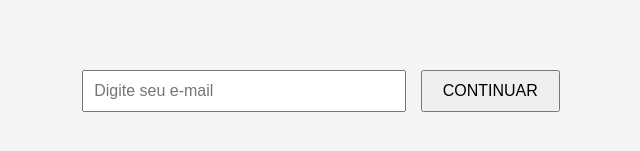
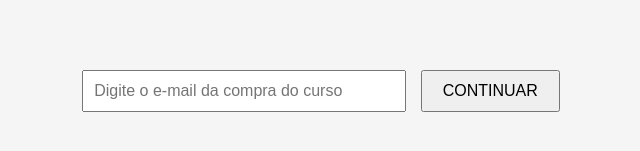
Before and after one commit to Barateli/Registro, a plain HTML site: page index.html in a window 1280 px wide. Shown: the part 307-458 px from the top of the page, without its empty margins (319-959 px from the left). Drawn offline with Linux system fonts and the light colour scheme.

Commit message:
Update index.html

```diff
--- a/index.html
+++ b/index.html
@@ -8,7 +8,7 @@
 </head>
 <body>
   <div class="container">
-    <input type="email" id="email" placeholder="Digite seu e-mail" required>
+    <input type="email" id="email" placeholder="Digite o e-mail da compra do curso" required>
     <button onclick="gerarLink()">CONTINUAR</button>
     <div id="link"></div>
   </div>
```
